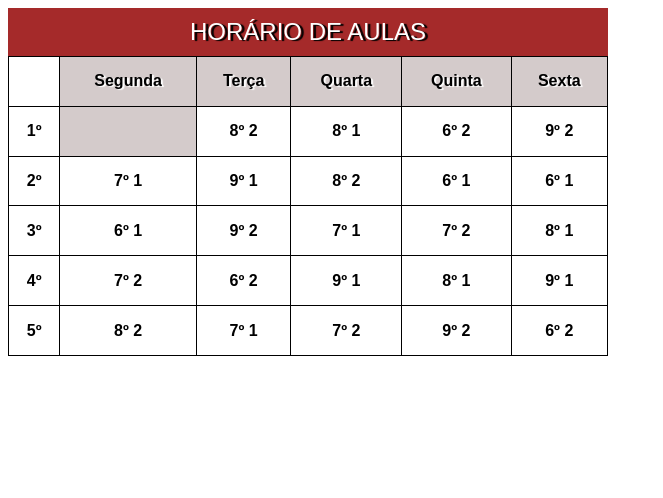
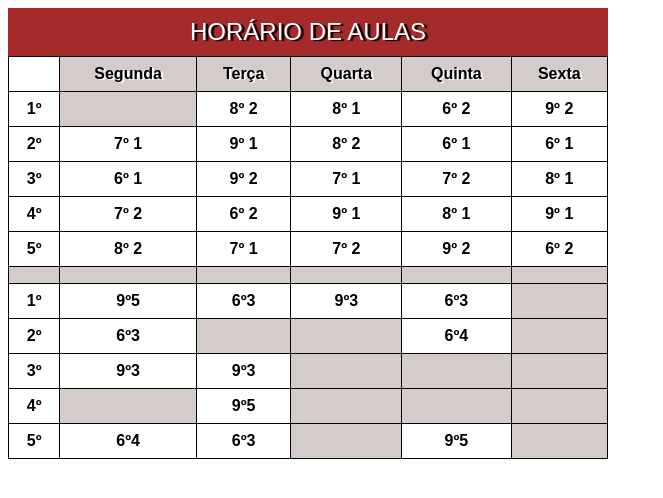
Before and after one commit to HELVIOSOUZA/tabela, a plain HTML site: page index.html in a window 1280 px wide. Shown: the whole page, without its empty margins (0-663 px from the left). Drawn offline with Linux system fonts and the light colour scheme.

Commit message:
Update index.html

```diff
--- a/index.html
+++ b/index.html
@@ -95,6 +95,56 @@
            <td>6º 2</td>
 
         </tr>
+          <tr>
+            <td class="cor"></td>
+            <td class="cor"></td>
+            <td class="cor"></td>
+            <td class="cor"></td>
+            <td class="cor"></td>
+            <td class="cor"></td>
+        </tr>
+        <tr>
+            <td>1º</td>
+            <td>9º5</td>
+            <td>6º3</td>
+            <td>9º3</td>
+            <td>6º3</td>
+            <td class="cor"></td>
+        </tr>
+        <tr>
+            <td>2º</td>
+            <td>6º3</td>
+            <td class="cor"></td>
+            <td class="cor"></td>
+            <td>6º4</td>
+            <td class="cor"></td>
+        </tr>
+        <tr>
+            <td>3º</td>
+            <td>9º3</td>
+            <td>9º3</td>
+            <td class="cor"></td>
+            <td class="cor"></td>
+            <td class="cor"></td>
+        </tr>
+        <tr>
+            <td>4º</td>
+            <td class="cor"></td>
+            <td>9º5</td>
+            <td class="cor"></td>
+            <td class="cor"></td>
+            <td class="cor"></td>
+        </tr>
+        <tr>
+            <td>5º</td>
+            <td>6º4</td>
+            <td>6º3</td>
+            <td class="cor"></td>
+            <td>9º5</td>
+            <td class="cor"></td>
+        </tr>
+
+
 
 
 
```
